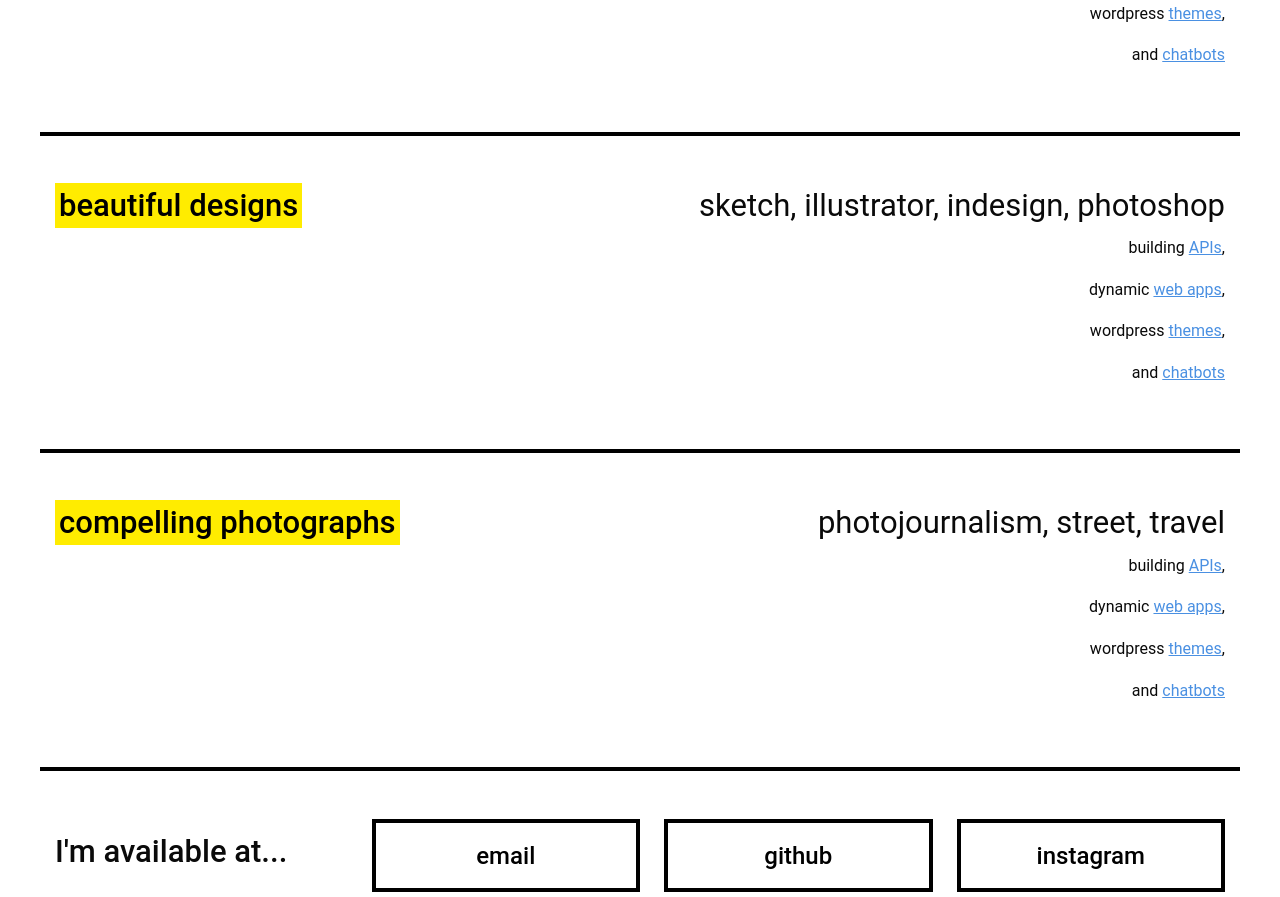
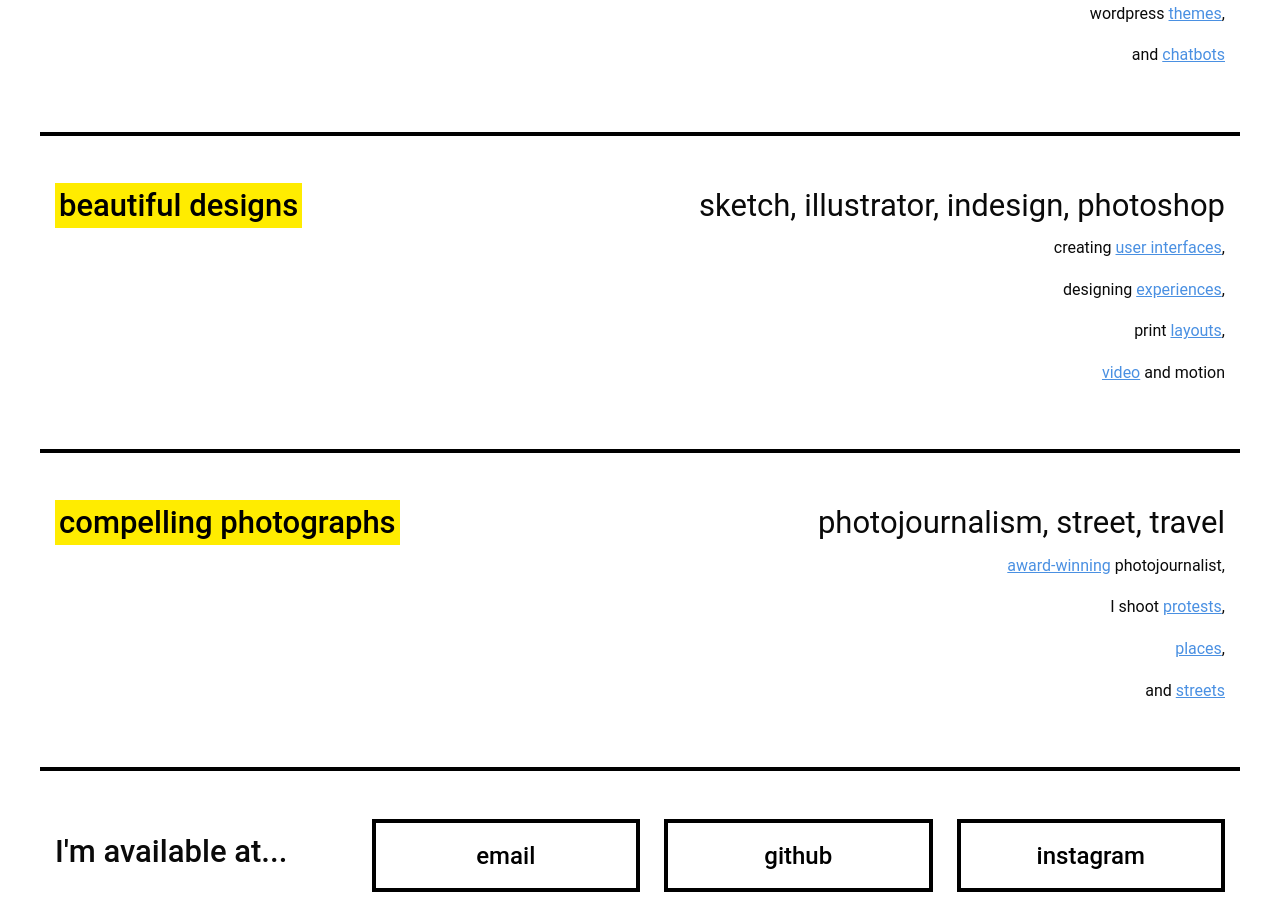
Before and after one commit to sc1f/me, a Django app: template portfolio/templates/index.html in a window 1280 px wide. Shown: the part 1789-2686 px from the top of the page. Run offline with Django 3.2, Linux system fonts and the light colour scheme; the template is opened without the code that fills it, so the values that code supplies are empty; style sheets or scripts are compiled from the project's sources; parts of the project's set-up code (start-up, migrations or seed data) failed here and were passed over; some libraries are stand-ins or nearby versions.

Commit message:
pre-stage for remote

```diff
--- a/portfolio/templates/archive.html
+++ b/portfolio/templates/archive.html
@@ -2,14 +2,14 @@
 
 {% load staticfiles %}
 
-{% block title %}Archive | Jun Tan{% endblock %}
+{% block title %}archive | jun tan{% endblock %}
 
 {% block content %}
     <div class="container">
         <div class="row flex-container align-spaced">
             <!-- Header -->
             <div class="columns large-6 medium-6 small-12 flex-container align-start flex-dir-column container container--text container--align-left">
-                <h1 class="heading heading--name">everything</h1>
+                <h1 class="heading heading--name">everything i've done</h1>
             </div>
             <div class="columns large-6 medium-6 small-12 flex-container align-end flex-dir-column container container--align-right">
                 <a href="/" class="button button--home">home</a>
--- a/portfolio/templates/base.html
+++ b/portfolio/templates/base.html
@@ -10,6 +10,8 @@
     {% load staticfiles %}
     <link rel="stylesheet" href="{% sass_src 'css/custom_foundation.scss' %}">
     <link rel="stylesheet" href="{% sass_src 'css/main.scss' %}">
+    {% block meta %}
+    {% endblock %}
 </head>
 <body>
 {% comment %}{% if not user.is_superuser %}
--- a/portfolio/templates/index.html
+++ b/portfolio/templates/index.html
@@ -1,8 +1,22 @@
 {% extends 'base.html' %}
 {% load staticfiles %}
 
-{% block title %}Jun Tan{% endblock %}
-
+{% block title %}jun tan{% endblock %}
+{% block meta %}
+    <!-- fb og -->
+    <meta property="og:url"
+          content="https://juntan.me"/>
+    <meta property="og:title" content="jun tan"/>
+    <meta property="og:description" content="coder, designer, photographer"/>
+    <meta property="og:image"
+          content="{% static 'assets/homepage-meta.png' %}"/>
+    <!-- twitter cards -->
+    <meta name="twitter:card" content="summary_large_image">
+    <meta name="twitter:site" content="@jtan____">
+    <meta name="twitter:title" content="jun tan">
+    <meta name="twitter:description" content="coder, designer, photographer">
+    <meta name="twitter:image" content="{% static 'assets/homepage-meta.png' %}">
+{% endblock %}
 {% block content %}
     <div class="container">
         <div class="row flex-container align-spaced">
@@ -102,10 +116,10 @@
             <div class="columns large-6 medium-6 small-12 flex-container align-end flex-dir-column container container--text container--align-right">
                 <div class="flex-container flex-dir-column align-self-end align-spaced container container__list">
                     <h3>sketch, illustrator, indesign, photoshop</h3>
-                    <p>building <a href="#">APIs</a>,</p>
-                    <p>dynamic <a href="#">web apps</a>,</p>
-                    <p>wordpress <a href="#">themes</a>,</p>
-                    <p>and <a href="#">chatbots</a></p>
+                    <p>creating <a href="#">user interfaces</a>,</p>
+                    <p>designing <a href="#">experiences</a>,</p>
+                    <p>print <a href="#">layouts</a>,</p>
+                    <p><a href="#">video</a> and motion</p>
                 </div>
             </div>
         </div>
@@ -116,10 +130,10 @@
             <div class="columns large-6 medium-6 small-12 flex-container align-end flex-dir-column container container--text container--align-right">
                 <div class="flex-container flex-dir-column align-self-end align-spaced container container__list">
                     <h3>photojournalism, street, travel</h3>
-                    <p>building <a href="#">APIs</a>,</p>
-                    <p>dynamic <a href="#">web apps</a>,</p>
-                    <p>wordpress <a href="#">themes</a>,</p>
-                    <p>and <a href="#">chatbots</a></p>
+                    <p><a href="#">award-winning</a> photojournalist,</p>
+                    <p>I shoot <a href="#">protests</a>,</p>
+                    <p><a href="#">places</a>,</p>
+                    <p>and <a href="#">streets</a></p>
                 </div>
             </div>
         </div>
@@ -132,7 +146,8 @@
                     <a href="mailto:{{ current_user.email }}" class="button">email</a>
                     <a href="https://github.com/{{ current_user.github }}" target="_blank" rel="noopener noreferrer"
                        class="button">github</a>
-                    <a href="https://instagram.com/{{ current_user.instagram }}" target="_blank" rel="noopener noreferrer"
+                    <a href="https://instagram.com/{{ current_user.instagram }}" target="_blank"
+                       rel="noopener noreferrer"
                        class="button">instagram</a>
                 </div>
             </div>
--- a/static/css/imports/_buttons.scss
+++ b/static/css/imports/_buttons.scss
@@ -15,7 +15,7 @@
 
   @include media-query(medium) {
     font-size: 1rem;
-    width: 100%;
+    width: 100% !important;
   }
 
   &.button__primary {
@@ -35,6 +35,8 @@
 
   &.button__archive {
     width: 50%;
+
+
   }
 
   &.button--large {
--- a/static/css/imports/_home.scss
+++ b/static/css/imports/_home.scss
@@ -82,12 +82,13 @@
   }
 
   @include media-query(medium) {
+    flex-direction: column;
     margin-top: 1em;
     width: 100% !important;
 
     a.button {
-      margin: 0;
-      width: 30%;
+      margin-bottom:1rem;
+      width: 100%;
     }
   }
 
```
Also changed, not shown: juntan/settings.py (+10 -4 lines), portfolio/templates/about.html (+11 -3 lines).
